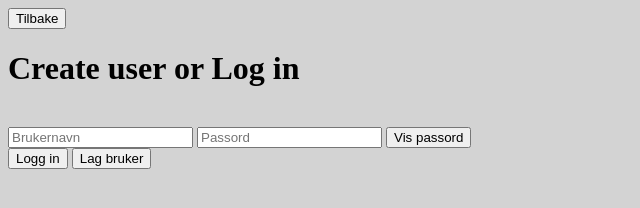
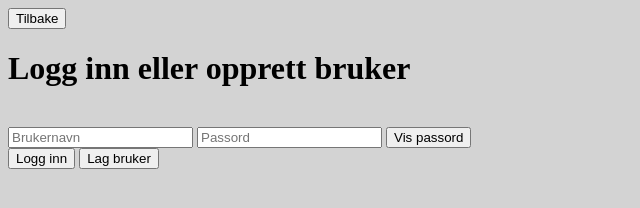
Before and after one commit to ebbabr/ApplikasjonMM207_Innlevering, a website: page frontend/hjem.html in a window 1280 px wide. Shown: the whole page, without its empty margins (0-640 px from the left). Drawn offline with Linux system fonts and the light colour scheme.

Commit message:
oppdatert

```diff
--- a/frontend/hjem.html
+++ b/frontend/hjem.html
@@ -14,7 +14,7 @@
     <button id='backwards' class="buttonClass">Tilbake</button>
 
     <header class="center">
-        <h1>Create user or Log in</h1>
+        <h1>Logg inn eller opprett bruker</h1>
         <br />
 
         <div container id="placeHere" class="placeHere">
@@ -23,7 +23,7 @@
             <button id="btnShow" class="buttonClass">Vis passord</button>
             <br />
 
-            <button id="btnLogin" class="buttonClass">Logg in</button>
+            <button id="btnLogin" class="buttonClass">Logg inn</button>
             <button id="btnCreateUser" class="buttonClass">Lag bruker</button>
             <h3 id="txtResult"></h3>
         </div>
```
